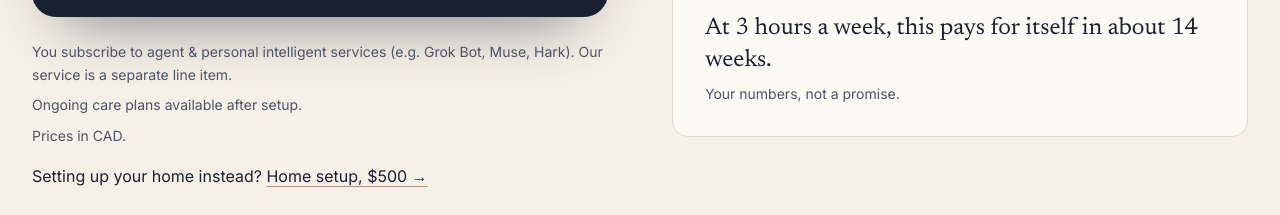
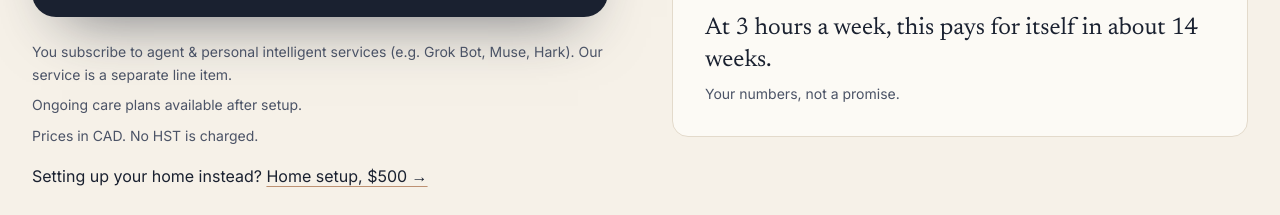
Before and after one commit to qed/roger, a React (Vite) app: page / in a window 1280 px wide. Shown: the part 4840-5055 px from the top of the page. Built offline with nearby package versions, Linux system fonts and the light colour scheme.

Commit message:
copy(v3): HST note says no HST is charged (small supplier)
Co-Authored-By: Claude Opus 5.5 <noreply@anthropic.com>

```diff
--- a/src/data/config.ts
+++ b/src/data/config.ts
@@ -27,7 +27,7 @@ export const siteConfig = {
   capacityLine: 'We take 3 setups a week',
   speed: { fitCallDays: 1, session1Days: 2, liveDays: 5, homeSessionLeadDays: 3 },
   providerCostRange: '', // optional: e.g. "$20–$40", shown only in the "cost after setup" FAQs; hidden if empty
-  taxNote: 'Prices in CAD.', // TODO(Peter): HST wording
+  taxNote: 'Prices in CAD. No HST is charged.', // HST wording (owner: option B, small supplier); hstConfirmed in signoff.ts once an accountant agrees
   stripe: {
     workDeposit: '', // $1,000 Payment Link: "Skip the call" + pasted on fit calls
     homeCheckout: '', // $500 Payment Link (on /home only)
```
